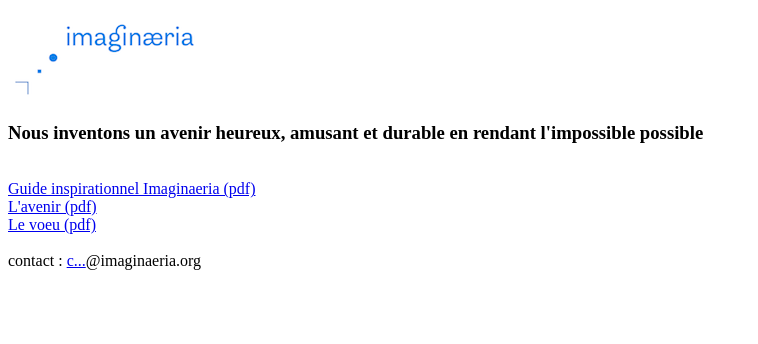
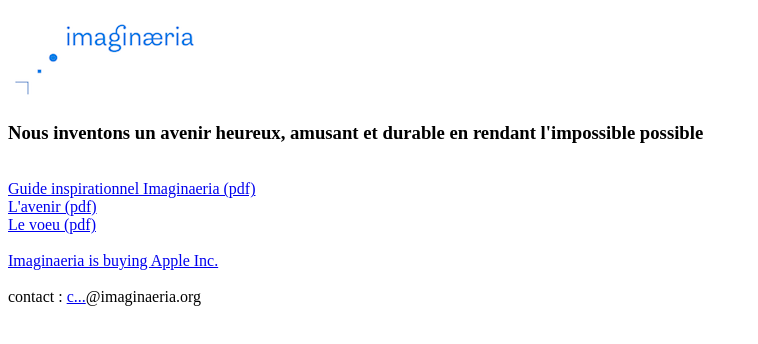
Before and after one commit to ThomasBonnecarrere/imaginaeria.github.io, a plain HTML site: page index.html in a window 1280 px wide. Shown: the whole page, without its empty margins (0-758 px from the left). Drawn offline with Linux system fonts and the light colour scheme.

Commit message:
Update index.html
..

```diff
--- a/index.html
+++ b/index.html
@@ -11,6 +11,8 @@
     <a href="Guide_inspirationnel_Imaginaeria.pdf"> Guide inspirationnel Imaginaeria (pdf)</a><br>
     <a href="L_avenir.pdf"> L'avenir (pdf)</a><br>
     <a href="Le_voeu.pdf"> Le voeu (pdf)</a><br><br>
+	      <a href="apple.com"> Imaginaeria is buying Apple Inc.</a><br><br>
+
 
 	  contact : <a href="http://www.google.com/recaptcha/mailhide/d?k=01pxGVAFhkKvx_6r_aKbAxcw==&amp;c=KravGuPi9iFgvZc2YbM0wT6bIgp1iixXH_H2Xd2Cni4=" onclick="window.open('http://www.google.com/recaptcha/mailhide/d?k\x3d01pxGVAFhkKvx_6r_aKbAxcw\x3d\x3d\x26c\x3dKravGuPi9iFgvZc2YbM0wT6bIgp1iixXH_H2Xd2Cni4\x3d', '', 'toolbar=0,scrollbars=0,location=0,statusbar=0,menubar=0,resizable=0,width=500,height=300'); return false;" title="Reveal this e-mail address">c...</a>@imaginaeria.org
    </body>
```
